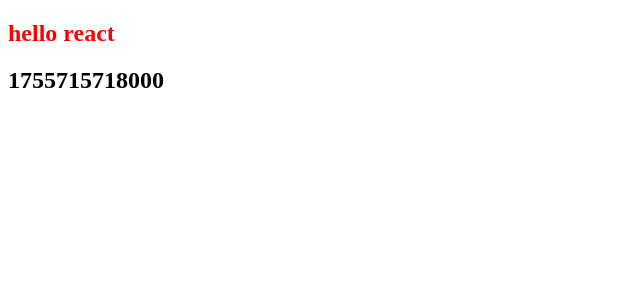
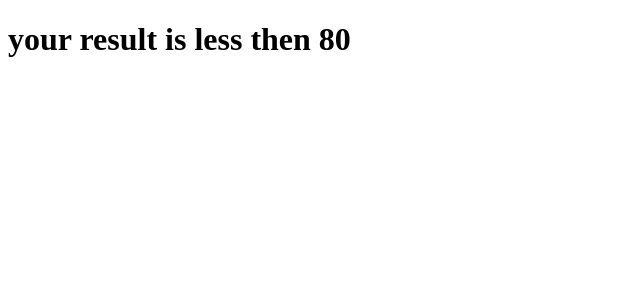
Before and after one commit to alawoddin/React-project, a React app: page / in a window 1280 px wide. Shown: the top 300 px of the page, without its empty margins (0-640 px from the left). Built offline with nearby package versions, Linux system fonts and the light colour scheme; the HTML template or start-up script is replaced by a standard one.

Commit message:
i use the if else

```diff
--- a/src/App.jsx
+++ b/src/App.jsx
@@ -1,22 +1,34 @@
 
-import Footer from './component/Footer';
-import Header from './component/Header';
-import Contact from './component/Contact';
-import Hero from './component/Hero';
+// import Footer from './component/Footer';
+// import Header from './component/Header';
+// import Contact from './component/Contact';
+// import Hero from './component/Hero';
 
 const App = () => {
+
+  let marks = 80;
   return (
     <div>
       {/* <h1>Welcome to My React App</h1>
       <input type="text" placeholder="enter your name" />
       <button>submit</button> */}
-      <h2 style={
+
+
+      {/* <h2 style={
         {
         color: 'red',
         }
       }>hello react</h2>
 
-      <h2>{new Date().getTime()}</h2>
+      <h2>{new Date().getTime()}</h2> */}
+
+      {/* if and else use */}
+
+      {
+        marks >80 ? <h1>Your result  is greater then {marks}</h1>
+        : <h1>your result is less then  {marks}</h1>
+      }
+
 
       {/* <Header />
       <Footer />
```
